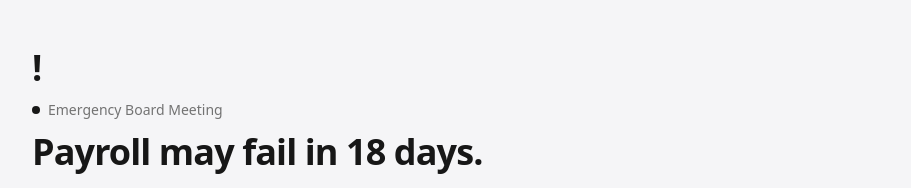
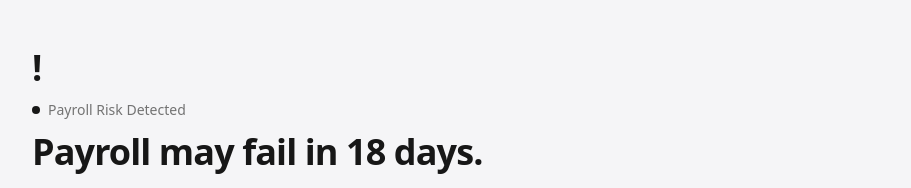
Before and after one commit to EeChaoJian/project-prism, a Next.js app: page / in a window 1280 px wide. Shown: the top 188 px of the page, without its empty margins (184-1095 px from the left). Built offline with nearby package versions, Linux system fonts and the light colour scheme.

Commit message:
Address final perception critiques

```diff
--- a/app/page.tsx
+++ b/app/page.tsx
@@ -99,7 +99,7 @@ export default function Home() {
           </div>
           <div className="mt-3 flex items-center gap-2 text-sm font-medium text-neutral-500">
             <span className="inline-block h-2 w-2 rounded-full bg-neutral-900" />
-            Emergency Board Meeting
+            Payroll Risk Detected
           </div>
           <h1 className="mt-3 text-4xl font-semibold tracking-tight text-neutral-900">
             {health.payrollRisk
@@ -124,7 +124,7 @@ export default function Home() {
       <header className="mb-8">
         <div className="flex items-center gap-2 text-sm font-medium text-neutral-500">
           <span className="inline-block h-2 w-2 rounded-full bg-neutral-900" />
-          Emergency Board Meeting
+          Payroll Risk Detected
         </div>
         <h1 className="mt-3 text-4xl font-semibold tracking-tight text-neutral-900">
           Payroll may fail in {company.payrollDueInDays} days. The boardroom has
```
Also changed, not shown: 1 other file (tests, documents, lock files or other folders).
